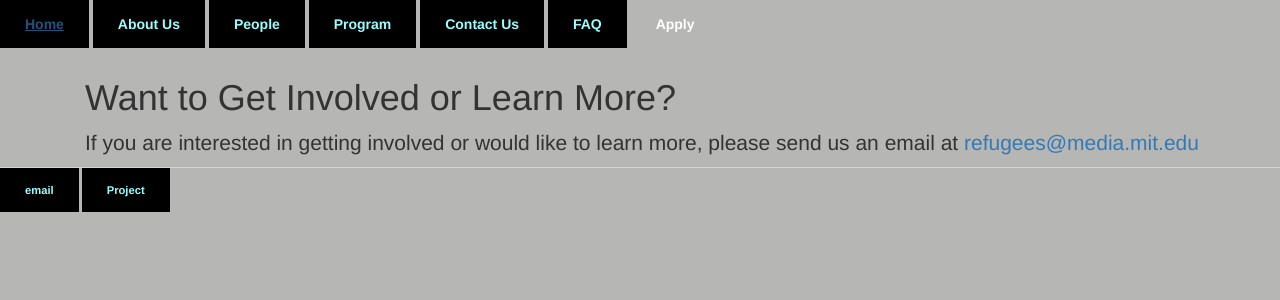
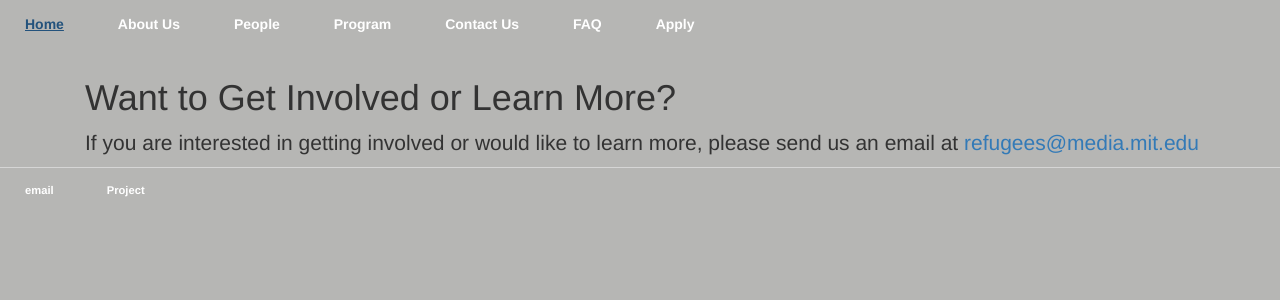
Before and after one commit to Refugee-Learning-Accelerator/Refugee-Learning-Accelerator.github.io, a Jekyll site: the page built from contact_us/index.html, in a window 1280 px wide. Shown: the top 300 px of the page. Built offline with Jekyll 4.4.1, drawn with Linux system fonts in a browser that asks for light colours; nearby versions of some CDN libraries; library files that are not in the unit come from our copies.

Commit message:
Update main.css

```diff
--- a/css/main.css
+++ b/css/main.css
@@ -108,8 +108,7 @@ a.class1:hover {
     text-decoration: underline;
 }
 a.class2 {
-    background-color: #000000;
-    color: #9AFEFF;
+    color: white;
     padding: 14px 25px;
     text-align: center;
     text-decoration: none;
```
